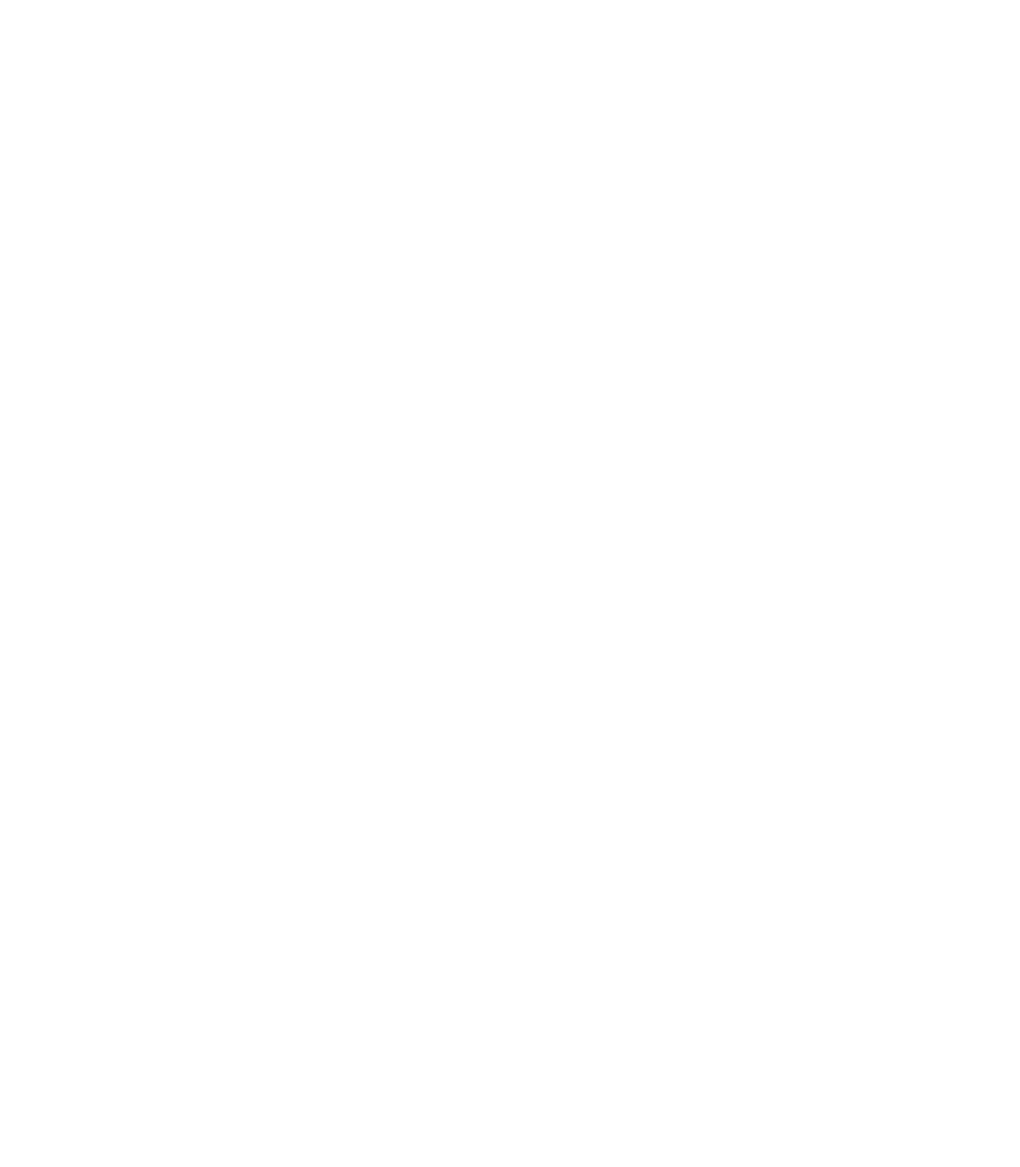
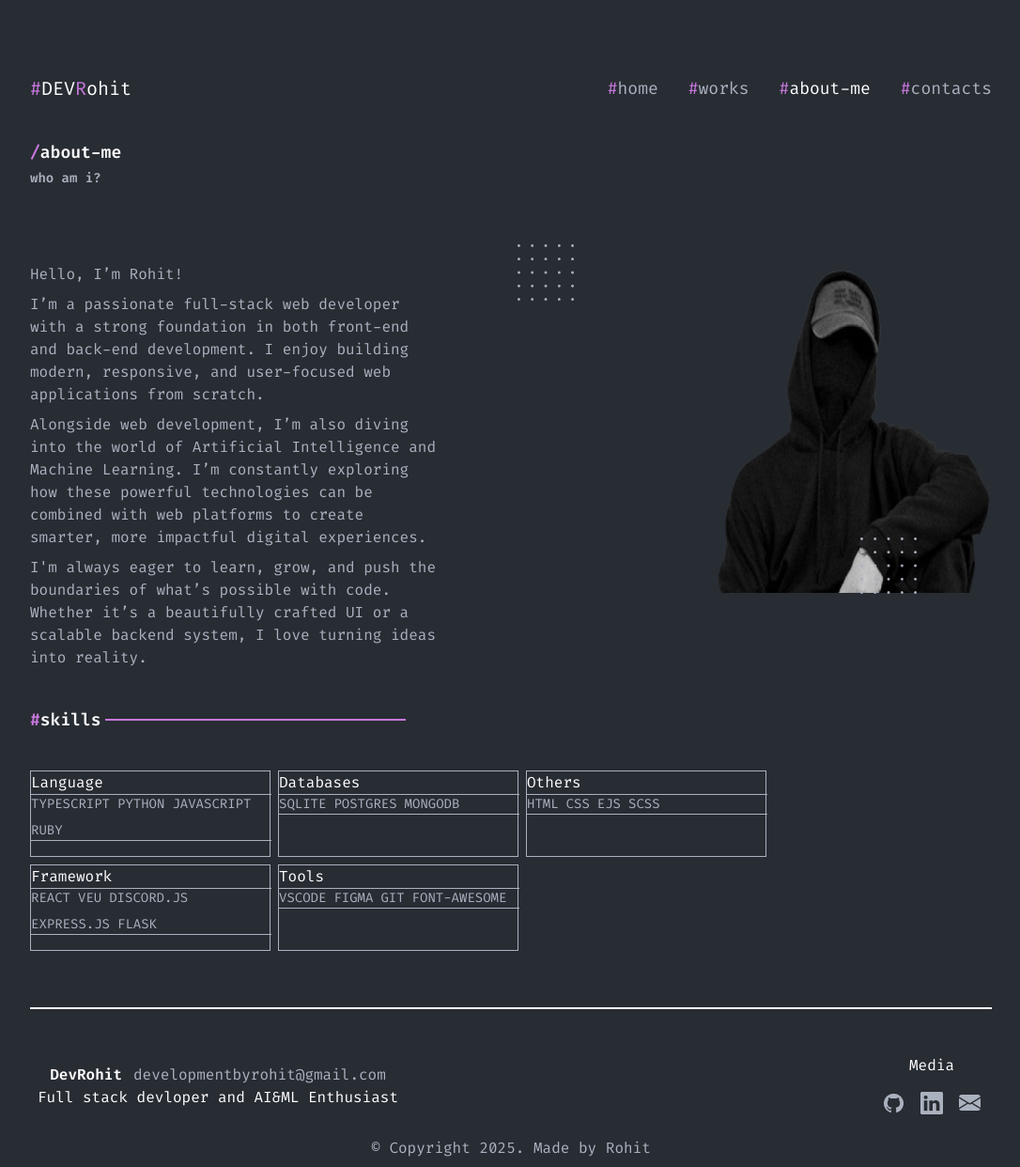
Before and after one commit to Rohitsinghwho/Portolio, a React (Vite) app: page /about in a window 1280 px wide. Before the commit this address had no page. Shown: the whole page at 94% size, without its empty margins (96-1182 px from the left). Before the commit the page ends 800 px from the top, so only its background shows below. Built offline with nearby package versions, Linux system fonts and the light colour scheme.

Commit message:
pre-frontend commit

```diff
--- a/src/App.tsx
+++ b/src/App.tsx
@@ -5,6 +5,8 @@ import { Routes } from "react-router-dom"
 import { Route } from "react-router-dom"
 import Home from "./Pages/Home/Home"
 import ProjectPage from "./Pages/ProjectPage/ProjectPage"
+import AboutPage from "./Pages/About/AboutPage"
+import ContactPage from "./Pages/Contacts/ContactPage"
 
 const App = () => {
   return (
@@ -14,7 +16,8 @@ const App = () => {
         <Route path="/" element={<Wrapper/>}>
           <Route index element={<Home/>} />
            <Route path="projects" element={<ProjectPage/>} />
-         {/* <Route path="contact" element={<ContactPage />} /> */}
+         <Route path="about" element={<AboutPage/>} />
+         <Route path="contact" element={<ContactPage/>}/>
         </Route>
       </Routes>
     </BrowserRouter>
--- /dev/null
+++ b/src/Pages/About/AboutPage.tsx
@@ -0,0 +1,92 @@
+import Person from "../../assets/person.png"
+import dots from "../../assets/dots.png"
+import Card from "../../components/Card/Card"
+import Heading from "../../components/Heading/Heading"
+const AboutPage = () => {
+    const dummyData=[
+        {
+            title:"Language",
+            languages:["TypeScript","Python","javascript","ruby"]
+        },
+        {
+            title:"Databases",
+            languages:["SQLite","Postgres","MOngoDB"]
+        },
+        {
+            title:"Others",
+            languages:["Html","CSS","EJS","SCSS"]
+        },
+        {
+            title:"Framework",
+            languages:["React","Veu","Discord.js","Express.js","Flask"]
+        },
+        {
+            title:"Tools",
+            languages:["VScode","Figma","Git","Font-awesome"]
+        }
+    ]
+  return (
+    <section>
+        <div>
+        <div className="font-web flex items-center justify-between" >
+        <div className="flex flex-col  gap-1 font-semibold">
+        <span className="text-md md:text-lg text-white"><span className="text-primary">/</span>about-me</span>
+        <span className="text-sm md-text-md text-custom-gray">who am i?</span>
+        </div>
+       </div>
+
+
+       <div className="lg:flex lg:flex-row-reverse">
+      <div className="w-full h-[400] relative flex items-center justify-center lg:justify-end">
+        <img className="h-[350px] w-[300px]" src={Person} alt="me" />
+        <img className="h-15 w-15 absolute top-15 left-20" src={dots} alt="" />
+        <img
+          className="h-15 w-15 absolute bottom-20 right-20"
+          src={dots}
+          alt=""
+          />
+      </div>
+      <div className="font-web text-custom-gray mt-20 lg:w-3xl">
+        <div className="flex flex-col gap-2 text-left">
+        <p>Hello, I’m Rohit!</p>
+        <p>
+          I’m a passionate full-stack web developer with a strong foundation in
+          both front-end and back-end development. I enjoy building modern,
+          responsive, and user-focused web applications from scratch.
+        </p>
+
+        <p>
+          Alongside web development, I’m also diving into the world of
+          Artificial Intelligence and Machine Learning. I’m constantly exploring
+          how these powerful technologies can be combined with web platforms to
+          create smarter, more impactful digital experiences.
+        </p>
+
+        <p>
+          I'm always eager to learn, grow, and push the boundaries of what’s
+          possible with code. Whether it’s a beautifully crafted UI or a
+          scalable backend system, I love turning ideas into reality.
+        </p>
+        </div>
+      </div>
+    </div>
+    </div>
+
+    {/* skill */}
+
+{/* add backend */}
+     <div className="mt-10">
+        <Heading heading={"skills"} showViewAll={false}/>
+        <div className="mt-10">
+            <div className="mt-2 flex flex-col md:flex-row flex-wrap gap-2">
+          {dummyData.map((item)=>(
+                <Card data={item} cardType="skill"/>
+            ))}
+            </div>
+            </div>
+    </div>
+    </section>
+  )
+}
+
+export default AboutPage
--- /dev/null
+++ b/src/Pages/Contacts/ContactPage.tsx
@@ -0,0 +1,72 @@
+
+import email from "../../assets/email.png"
+import linkedIn from "../../assets/linkedin.png"
+import Heading from "../../components/Heading/Heading"
+const ContactPage = () => {
+  const handleGmailCompose = () => {
+  window.open(
+    "https://mail.google.com/mail/?view=cm&fs=1&to=developmentbyrohit@gmail.com&su=Hello&body=Hi Rohit!",
+    "_blank"
+  );
+}
+  return (
+    <section>
+        <div className="font-web flex items-center justify-between" >
+        <div className="flex flex-col  gap-1 font-semibold">
+        <span className="text-md md:text-lg text-white"><span className="text-primary">/</span>contacts</span>
+        <span className="text-sm md-text-md text-custom-gray">want to connect?</span>
+        </div>
+       </div>
+       <div className="flex flex-col md:flex-row gap-5 md:gap-0 md:justify-between items-center p-2 mt-2 md:mt-5">
+        <div className="text-custom-gray md:w-[350px]">
+        <p className="text-center">
+          I’m interested in freelance opportunities. However, if you have other
+          request or question, don’t hesitate to contact me
+        </p>
+        </div>
+        <div className="text-custom-gray border border-custom-gray flex flex-col justify-center items-center w-[80%] md:w-max">
+            <div className="text-primary">Message me here</div>
+            <div className="p-2">
+            <div className="flex w-full">
+                <img src={email} alt="" />
+                <p onClick={handleGmailCompose}>Mail</p>
+            </div>
+            <div className="flex w-full">
+                <img src={linkedIn} alt="" />
+                <p onClick={() =>
+                window.open(
+                  "https://www.linkedin.com/in/rohit-singh-4b1702280/",
+                  "_blank"
+                )
+              }>rohit singh</p>
+            </div>
+            </div>
+        </div>
+      </div>
+
+      <div className="mt-10">
+         <Heading heading={"all-Media"} showViewAll={false}/>
+           <div className=" mt-5 text-custom-gray border border-custom-gray flex flex-col justify-center items-center w-[80%] md:w-max">
+
+            <div className="p-2">
+            <div className="flex w-full">
+                <img src={email} alt="" />
+                <p onClick={handleGmailCompose}>Mail</p>
+            </div>
+            <div className="flex w-full">
+                <img src={linkedIn} alt="" />
+                <p onClick={() =>
+                window.open(
+                  "https://www.linkedin.com/in/rohit-singh-4b1702280/",
+                  "_blank"
+                )
+              }>rohit singh</p>
+            </div>
+            </div>
+        </div>
+      </div>
+    </section>
+  )
+}
+
+export default ContactPage
--- a/src/components/Footer/Footer.tsx
+++ b/src/components/Footer/Footer.tsx
@@ -1,27 +1,59 @@
-import github from "../../assets/github.png"
-import linkedIn from "../../assets/linkedin.png"
-import email from "../../assets/email.png"
+import github from "../../assets/github.png";
+import linkedIn from "../../assets/linkedin.png";
+import email from "../../assets/email.png";
 
 const Footer = () => {
+  const handleGmailCompose = () => {
+    window.open(
+      "https://mail.google.com/mail/?view=cm&fs=1&to=developmentbyrohit@gmail.com&su=Hello&body=Hi Rohit!",
+      "_blank"
+    );
+  };
   return (
     <footer className="mt-10 font-web p-2">
       <div className="flex flex-col md:flex-row md:justify-between items-center gap-10 md:gap-0">
         <div className="flex flex-col">
           <div className="flex gap-3 justify-center">
             <span className="text-white font-semibold ">DevRohit</span>
-                <span className="text-custom-gray">developmentbyrohit@gmail.com</span>
+            <span className="text-custom-gray">
+              developmentbyrohit@gmail.com
+            </span>
           </div>
           <div>
-                    <span className="text-white">Full stack devloper and AI&ML Enthusiast</span>
+            <span className="text-white">
+              Full stack devloper and AI&ML Enthusiast
+            </span>
           </div>
         </div>
         <div className="flex flex-col justify-center items-center gap-3">
           <span className="text-white">Media</span>
           <div className="flex gap-2 items-center">
-                    <img src={email} alt="" />
-                    <img src={linkedIn} alt="" />
-                    <img src={github} alt="" />
+            <img
+              className="cursor-pointer"
+              src={github}
+              alt="github"
+              onClick={() =>
+                window.open("https://github.com/Rohitsinghwho", "_blank")
+              }
+            />
+            <img
+              onClick={() =>
+                window.open(
+                  "https://www.linkedin.com/in/rohit-singh-4b1702280/",
+                  "_blank"
+                )
+              }
+              className="cursor-pointer"
+              src={linkedIn}
+              alt="linkedin"
+            />
 
+            <img
+              onClick={handleGmailCompose}
+              src={email}
+              alt="email"
+              className="cursor-pointer"
+            />
           </div>
         </div>
       </div>
@@ -29,7 +61,7 @@ const Footer = () => {
         <span>© Copyright 2025. Made by Rohit</span>
       </div>
     </footer>
-  )
-}
+  );
+};
 
-export default Footer
+export default Footer;
--- a/src/components/Heading/Heading.tsx
+++ b/src/components/Heading/Heading.tsx
@@ -1,11 +1,12 @@
 import type React from "react"
-
+import { useNavigate } from "react-router-dom"
 type HeadingProps={
     heading:String,
     showViewAll:Boolean
 }
 
 const Heading:React.FC<HeadingProps> = ({heading,showViewAll}) => {
+  const navigate =useNavigate()
   return (
     <div className="font-web flex items-center justify-between" >
         <div className="flex items-center gap-1 font-semibold">
@@ -14,7 +15,7 @@ const Heading:React.FC<HeadingProps> = ({heading,showViewAll}) => {
         </div>
         {/* add backend */}
         {showViewAll&&(
-            <button className=" w-max p-2 text-sm text-white flex items-center justify-center">View{"=>"}All</button>
+            <button onClick={()=>navigate("/projects")}className=" w-max p-2 text-sm text-white flex items-center justify-center">View{"=>"}All</button>
         )}
     </div>
   )
--- a/src/components/Hero/Hero.tsx
+++ b/src/components/Hero/Hero.tsx
@@ -2,7 +2,9 @@ import person from "../../assets/person.png"
 import dots from "../../assets/dots.png"
 import logo from "../../assets/logo.png"
 import comma from "../../assets/comma.png"
+import { useNavigate } from "react-router-dom"
 const Hero = () => {
+  const navigate =useNavigate();
   return (
     <div className="text-white font-web  w-full">
       <div className="flex flex-col items-center md:flex-row md:justify-between">
@@ -14,7 +16,7 @@ const Hero = () => {
         <div className="text-custom-gray text-sm md:w-[300px] text-center md:text-start">
             He crafts responsive websites where technologies meet creativity
         </div>
-      <button className="w-[120px] h-[40px] border-1  border-primary p-2 hidden md:block cursor-pointer">contact{"=>"}me</button>
+      <button onClick={()=>navigate("contact")} className="w-[120px] h-[40px] border-1  border-primary p-2 hidden md:block cursor-pointer">contact{"=>"}me</button>
       </div>
       <div className="relative w-max mt-10 md:w-[320px]">
         <div>
--- a/src/components/Navbar/Navbar.tsx
+++ b/src/components/Navbar/Navbar.tsx
@@ -4,21 +4,36 @@ import ham from "../../assets/ham.png";
 import github from "../../assets/github.png";
 import linkedin from "../../assets/linkedin.png";
 import email from "../../assets/email.png";
+import { Link } from "react-router-dom";
+import { NavLink } from "react-router-dom";
+import { useNavigate } from "react-router-dom";
 
 const Navbar = () => {
   const [showNav, SetShowNav] = useState(false);
+  const navigate =useNavigate()
+
+
+  const handleGmailCompose = () => {
+  window.open(
+    "https://mail.google.com/mail/?view=cm&fs=1&to=developmentbyrohit@gmail.com&su=Hello&body=Hi Rohit!",
+    "_blank"
+  );
+};
 
   return (
-    <nav className="max-h-screen w-full font-web text-white mt-3 md:mt-10 p-2 lg:p-0">
+    <nav className="max-h-screen w-full font-web text-white mt-3 md:mt-10 p-2 lg:p-0 md:flex md:justify-between">
       <div className=" flex justify-between max-w-screen text-xl items-center">
         <h2 className="text-xl md:text-2xl lg:text-xl">
+          <Link to={"/"}>
           <span className="text-primary">#</span>DEV
           <span className="text-primary">R</span>ohit
+          </Link>
         </h2>
         <img
           onClick={() => SetShowNav(!showNav)}
           src={showNav ? Cross : ham}
           alt="hamburger"
+          className="md:hidden"
         />
       </div>
 
@@ -27,29 +42,40 @@ const Navbar = () => {
           showNav
             ? "max-h-screen opacity-100 scale-100"
             : "max-h-0 opacity-0 scale-y-95"
-        } flex flex-col gap-30 py-10 text-custom-gray text-lg`}
+        } flex flex-col gap-30 py-10 text-custom-gray text-lg md:max-h-screen md:opacity-100 md:scale-100`}
       >
-          <div className="flex flex-col gap-8 text-md md:text-xl">
+          <div className="flex flex-col gap-8 text-md  md:flex-row">
             <span className="w-max cursor-pointer transition-all duration-500 ease-in-out overflow-hidden">
+              <NavLink to={"/"} className={({isActive})=>isActive?"text-white":"text-custom-gray"}>
               <span className="text-primary">#</span>
               <span>home</span>
+              </NavLink>
             </span>
             <span className="w-max cursor-pointer transition-all duration-500 ease-in-out overflow-hidden">
+              <NavLink to={"/projects"} className={({isActive})=>isActive?"text-white":"text-custom-gray"}>
               <span className="text-primary">#</span>
               <span>works</span>
+              </NavLink>
             </span>
             <span className="w-max cursor-pointer transition-all duration-500 ease-in-out overflow-hidden">
+              <NavLink to={"/about"} className={({isActive})=>isActive?"text-white":"text-custom-gray"}>
               <span className="text-primary">#</span>about-me
+              </NavLink>
             </span>
             <span className="w-max cursor-pointer transition-all duration-500 ease-in-out overflow-hidden">
+               <NavLink to={"/contact"} className={({isActive})=>isActive?"text-white":"text-custom-gray"}>
               <span className="text-primary">#</span>contacts
+               </NavLink>
             </span>
           </div>
-          <div className="transition-all duration-500 ease-in-out overflow-hidden">
+          <div className="transition-all duration-500 ease-in-out overflow-hidden md:hidden">
             <div className="flex justify-center gap-4">
-              <img className="cursor-pointer" src={github} alt="github" />
-              <img className="cursor-pointer" src={linkedin} alt="linkedin" />
-              <img className="cursor-pointer" src={email} alt="email" />
+              <img className="cursor-pointer" src={github} alt="github" onClick={()=>window.open("https://github.com/Rohitsinghwho","_blank")}/>
+              <img onClick={()=>window.open("https://www.linkedin.com/in/rohit-singh-4b1702280/","_blank")} className="cursor-pointer" src={linkedin} alt="linkedin" />
+
+              <img onClick={handleGmailCompose} src={email} alt="email" className="cursor-pointer" />
+
+
             </div>
           </div>
         </div>
--- a/src/components/Section/About/About.tsx
+++ b/src/components/Section/About/About.tsx
@@ -4,6 +4,7 @@ import Person from "../../../assets/Image.png";
 import dots from "../../../assets/dots.png";
 
 const About = () => {
+
   return (
     <section className="mt-10">
       <Heading heading={"about-me"} showViewAll={false} />
--- a/src/components/Section/Contact/Contact.tsx
+++ b/src/components/Section/Contact/Contact.tsx
@@ -3,6 +3,12 @@ import email from "../../../assets/email.png"
 import linkedIn from "../../../assets/linkedin.png"
 
 const Contact = () => {
+  const handleGmailCompose = () => {
+  window.open(
+    "https://mail.google.com/mail/?view=cm&fs=1&to=developmentbyrohit@gmail.com&su=Hello&body=Hi Rohit!",
+    "_blank"
+  );
+}
   return (
     <section className="mt-10 font-web">
       <Heading heading={"contacts"} showViewAll={false} />
@@ -18,11 +24,16 @@ const Contact = () => {
             <div className="p-2">
             <div className="flex w-full">
                 <img src={email} alt="" />
-                <p>developmentbyrohit@gmail.com</p>
+                <p onClick={handleGmailCompose}>Mail</p>
             </div>
             <div className="flex w-full">
                 <img src={linkedIn} alt="" />
-                <p>rohit singh</p>
+                <p onClick={() =>
+                window.open(
+                  "https://www.linkedin.com/in/rohit-singh-4b1702280/",
+                  "_blank"
+                )
+              }>rohit singh</p>
             </div>
             </div>
         </div>
```
Lines whose indentation alone changed are shown as unchanged.
